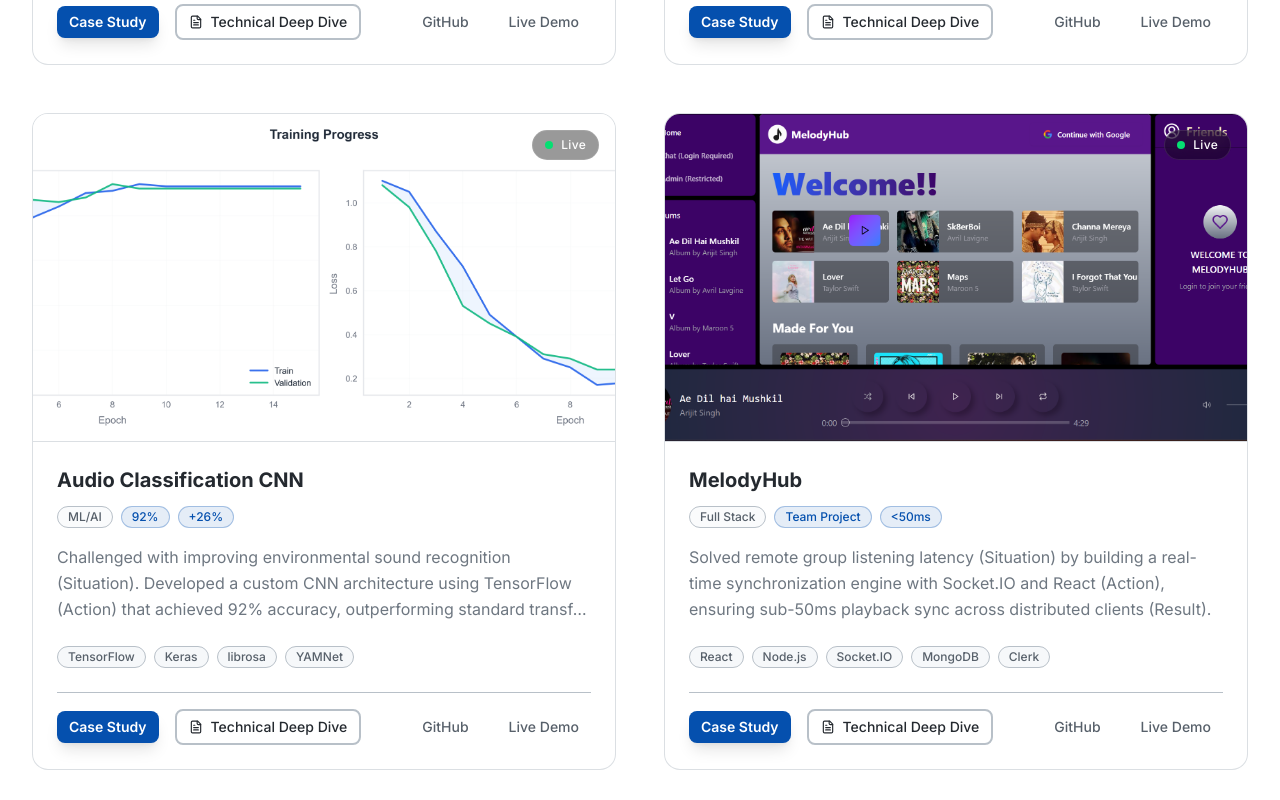
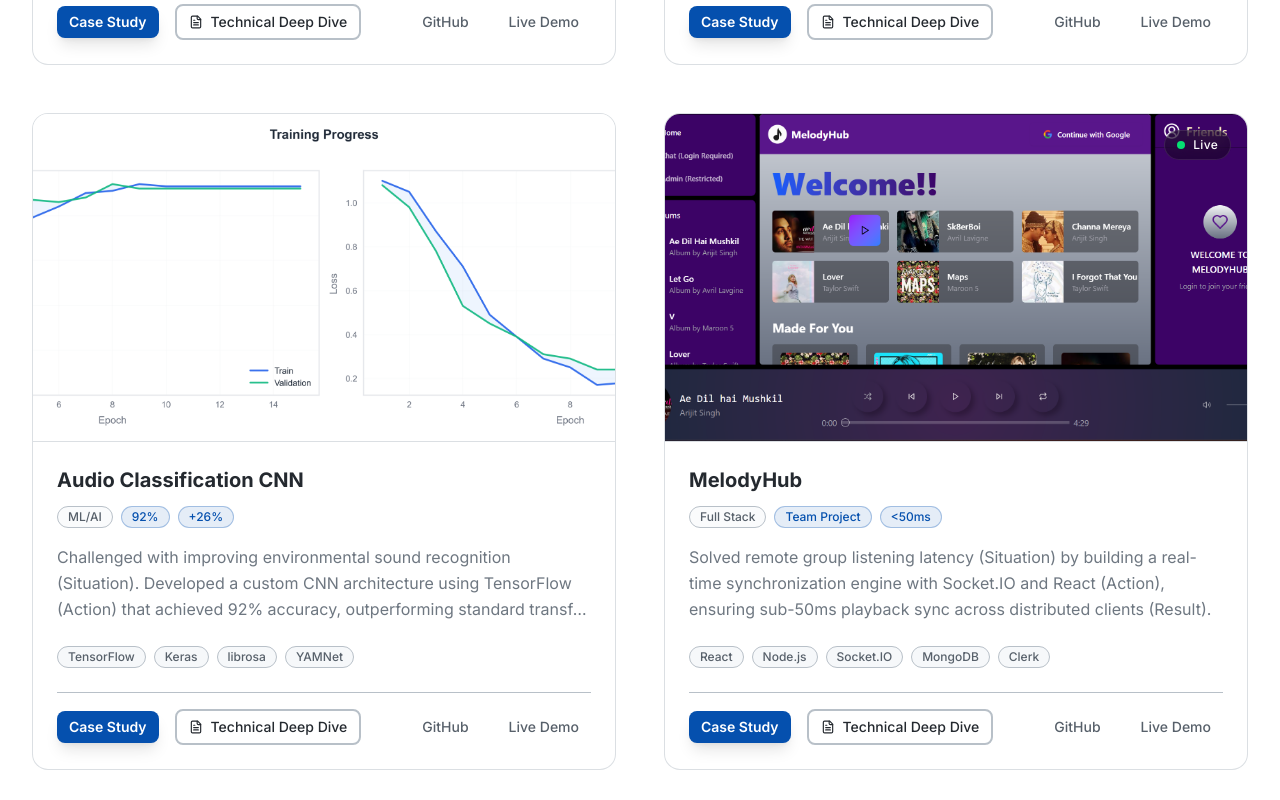
Before and after one commit to aabhiyann/portfolio-abhiyan, a React (Vite) app: page /projects in a window 1280 px wide. Shown: the part 1020-1820 px from the top of the page. Built offline with nearby package versions, Linux system fonts and the light colour scheme.

Commit message:
fix(data): clean up live URLs for non-deployed projects
- Removed GitHub URLs from 'live' field for research/code-only projects
- Added live indicator to ProjectGrid (landing page)
- Now only truly deployed apps show the pulsing 'Live' badge

```diff
--- a/src/components/ui/ProjectGrid.tsx
+++ b/src/components/ui/ProjectGrid.tsx
@@ -50,6 +50,22 @@
                 className="object-cover w-full h-full transition-transform duration-500 group-hover:scale-110"
                 fallback="/images/project-placeholder.png"
               />
+
+              {/* Live Status Indicator */}
+              {project.live && (
+                <div className="absolute top-3 right-3 z-10">
+                  <div className="flex items-center gap-2 px-2.5 py-1 rounded-full bg-black/40 backdrop-blur-md border border-white/10">
+                    <div className="relative flex items-center justify-center">
+                      <div className="w-1.5 h-1.5 bg-green-400 rounded-full"></div>
+                      <div className="absolute w-1.5 h-1.5 bg-green-400 rounded-full animate-ping"></div>
+                    </div>
+                    <span className="text-[10px] font-medium text-white tracking-wide">
+                      Live
+                    </span>
+                  </div>
+                </div>
+              )}
+
               {/* Glassy overlay on hover */}
               <div className="absolute inset-0 gradient-overlay-image opacity-0 group-hover:opacity-100 transition-opacity duration-300 backdrop-blur-[2px] flex flex-col items-center justify-center gap-3 p-4">
                 {project.caseStudyUrl && (
--- a/src/data/Projects.ts
+++ b/src/data/Projects.ts
@@ -73,7 +73,7 @@
     description:
       "Challenged with improving environmental sound recognition (Situation). Developed a custom CNN architecture using TensorFlow (Action) that achieved 92% accuracy, outperforming standard transfer learning models by 26% (Result).",
     tech: ["TensorFlow", "Keras", "librosa", "YAMNet"],
-    live: "https://github.com/aabhiyann/audio-classification-cnn",
+    live: "",
     github: "https://github.com/aabhiyann/audio-classification-cnn",
     image: "/images/projects/audio-cnn.png",
     categories: ["ML/AI"],
@@ -111,7 +111,7 @@
     description:
       "Designed for resource-limited healthcare settings (Situation). Optimized a Random Forest classifier (Action) to achieve 98.7% diagnostic accuracy on 4,920 records (Result) with minimal computational overhead.",
     tech: ["Python", "Scikit-Learn", "Pandas", "Flask"],
-    live: "https://github.com/aabhiyann/disease-prediction",
+    live: "",
     github: "https://github.com/aabhiyann/disease-prediction",
     image: "/images/projects/disease-prediction.png",
     categories: ["ML/AI"],
@@ -128,7 +128,7 @@
     description:
       "Streamlined research data extraction (Situation) by building a semantic search API with Elasticsearch (Action), reducing query time by 70% across disparate file formats like PDFs and audio transcripts (Result).",
     tech: ["Python", "Elasticsearch", "NLP", "API"],
-    live: "https://github.com/aabhiyann/multi-source-retrieval",
+    live: "",
     github: "https://github.com/aabhiyann/multi-source-retrieval",
     image: "/images/projects/retrieval.png",
     categories: ["ML/AI"],
```
